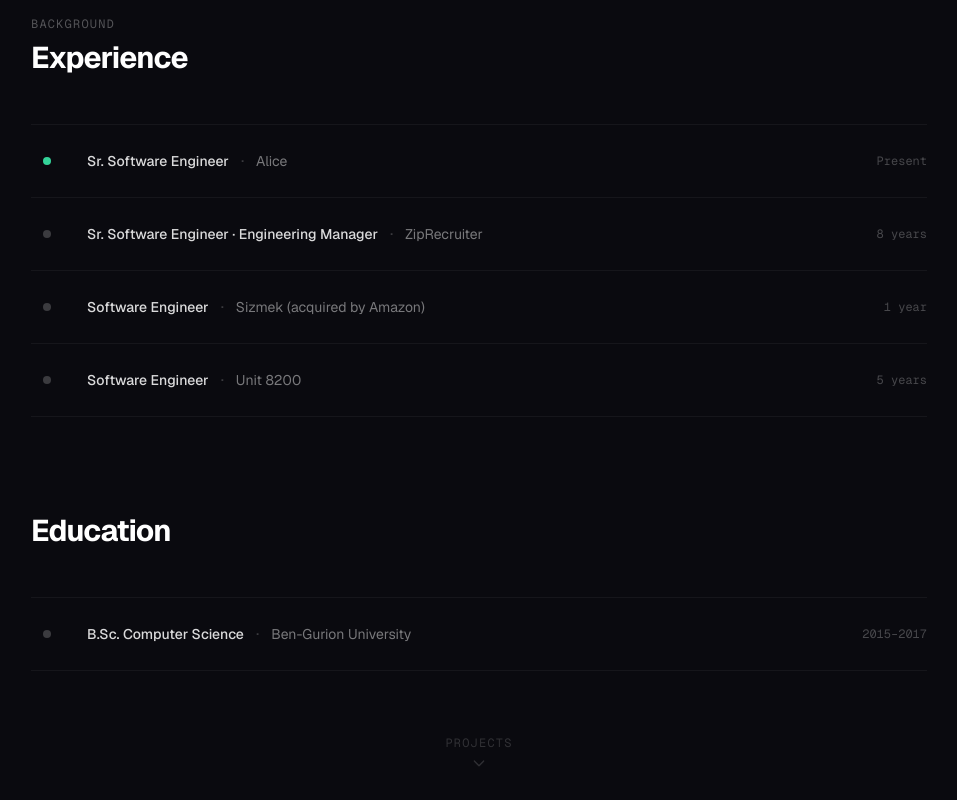
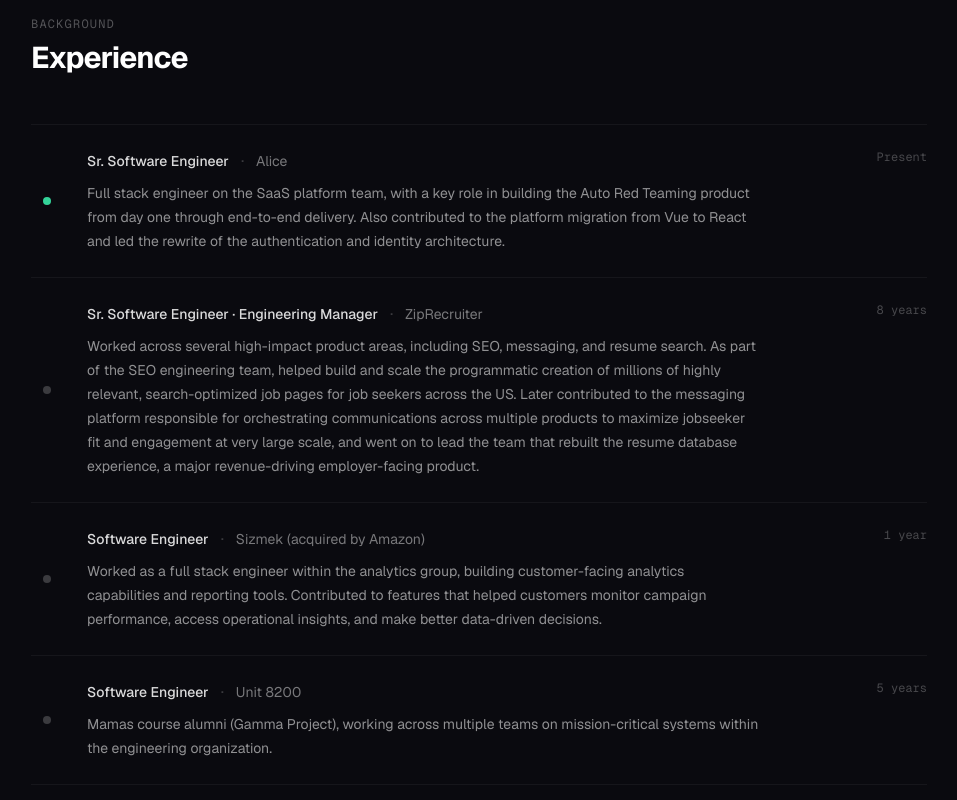
Before and after one commit to AvivOron/avivo.dev, a Next.js app: page / in a window 1280 px wide. Shown: the part 880-1680 px from the top of the page, without its empty margins (161-1118 px from the left). Built offline with nearby package versions, Linux system fonts and the light colour scheme.

Commit message:
added expereince descriptions

```diff
--- a/src/components/Experience.tsx
+++ b/src/components/Experience.tsx
@@ -9,6 +9,8 @@
     companyHref: "https://alice.io",
     period: "Present",
     current: true,
+    description:
+      "Full stack engineer on the SaaS platform team, with a key role in building the Auto Red Teaming product from day one through end-to-end delivery. Also contributed to the platform migration from Vue to React and led the rewrite of the authentication and identity architecture.",
   },
   {
     role: "Sr. Software Engineer · Engineering Manager",
@@ -16,6 +18,8 @@
     companyHref: "https://www.ziprecruiter.com",
     period: "8 years",
     current: false,
+    description:
+      "Worked across several high-impact product areas, including SEO, messaging, and resume search. As part of the SEO engineering team, helped build and scale the programmatic creation of millions of highly relevant, search-optimized job pages for job seekers across the US. Later contributed to the messaging platform responsible for orchestrating communications across multiple products to maximize jobseeker fit and engagement at very large scale, and went on to lead the team that rebuilt the resume database experience, a major revenue-driving employer-facing product.",
   },
   {
     role: "Software Engineer",
@@ -23,6 +27,8 @@
     companyHref: "https://www.linkedin.com/company/sizmek",
     period: "1 year",
     current: false,
+    description:
+      "Worked as a full stack engineer within the analytics group, building customer-facing analytics capabilities and reporting tools. Contributed to features that helped customers monitor campaign performance, access operational insights, and make better data-driven decisions.",
   },
   {
     role: "Software Engineer",
@@ -30,6 +36,8 @@
     companyHref: null,
     period: "5 years",
     current: false,
+    description:
+      "Mamas course alumni (Gamma Project), working across multiple teams on mission-critical systems within the engineering organization.",
   },
 ];
 
@@ -63,6 +71,7 @@
   companyHref: string | null;
   period: string | null;
   current: boolean;
+  description?: string;
 };
 
 function ExperienceRow({ item, index }: { item: ExperienceItem; index: number }) {
@@ -88,7 +97,7 @@
   return (
     <div
       ref={ref}
-      className="group flex items-center gap-6 border-t border-white/5 py-6 last:border-b"
+      className="group flex gap-6 border-t border-white/5 py-6 last:border-b"
       style={{
         opacity: visible ? 1 : 0,
         transform: visible ? "translateY(0)" : "translateY(16px)",
@@ -103,7 +112,8 @@
       </div>
 
       {/* Role + Company */}
-      <div className="flex flex-1 flex-col gap-0.5 sm:flex-row sm:items-center sm:gap-3">
+      <div className="flex-1">
+        <div className="flex flex-col gap-0.5 sm:flex-row sm:items-center sm:gap-3">
           <span className="text-white/85 font-medium text-sm">{item.role}</span>
           <span className="hidden sm:block text-white/20">·</span>
           {item.companyHref ? (
@@ -119,6 +129,12 @@
             <span className="text-sm text-white/45">{item.company}</span>
           )}
         </div>
+        {item.description && (
+          <p className="mt-2 max-w-2xl text-sm leading-6 text-white/55">
+            {item.description}
+          </p>
+        )}
+      </div>
 
       {/* Period */}
       {item.period && (
```
Lines whose indentation alone changed are shown as unchanged.
